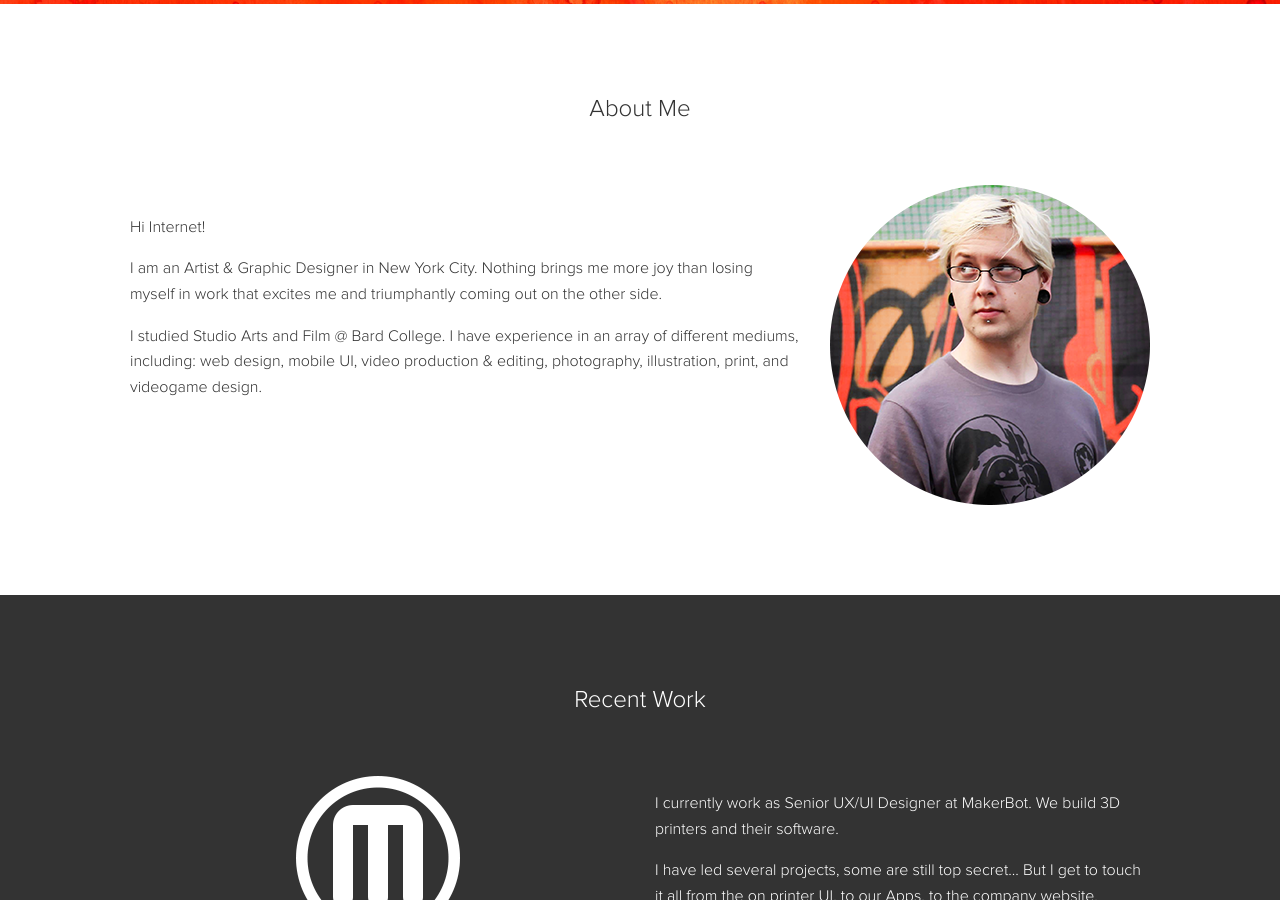
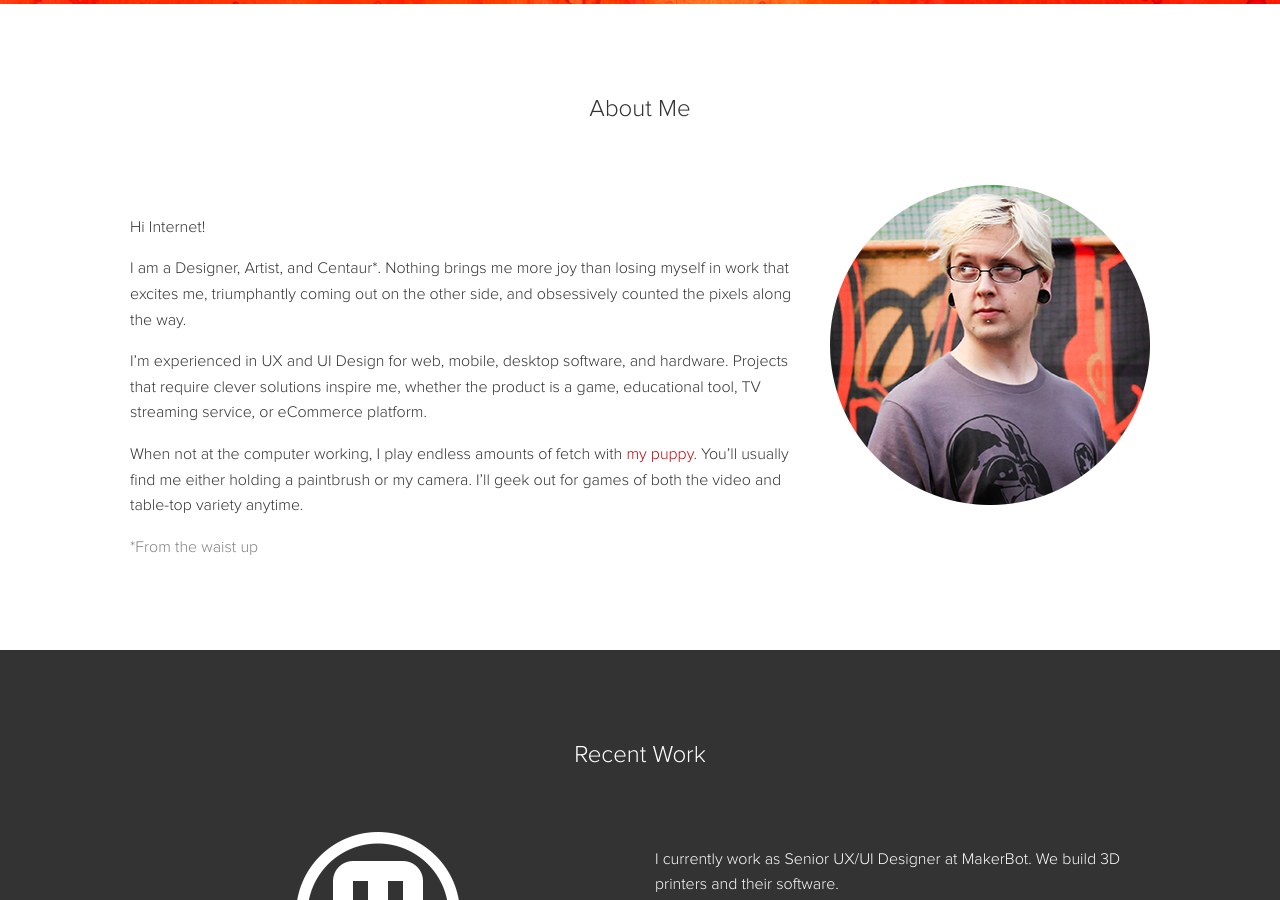
Before and after one commit to maxdrz/maxdrz.github.io, a Jekyll site: the page built from index.html, in a window 1280 px wide and 900 px high, scrolled down 633 px. Built offline with Jekyll 4.4.1, drawn with Linux system fonts in a browser that asks for light colours; some web fonts are replaced.

Commit message:
Update about me text

```diff
--- a/index.html
+++ b/index.html
@@ -15,20 +15,26 @@ layout: default
     <h2 class="sml-c12 text-center">About Me</h2>
     <div class="row push-top-double">
       <div class="sml-c12 med-c8">
-        <p class="med-push">
-          Hi Internet!
+        <p class="med-push">Hi Internet!</p>
+        <p>
+          I am a Designer, Artist, and Centaur*. Nothing brings me more joy than
+          losing myself in work that excites me, triumphantly coming out on the
+          other side, and obsessively counted the pixels along the way.
         </p>
         <p>
-          I am an Artist &amp; Graphic Designer in New York City. Nothing brings
-          me more joy than losing myself in work that excites me and
-          triumphantly coming out on the other side.
+          I&rsquo;m experienced in UX and UI Design for web, mobile, desktop
+          software, and hardware. Projects that require clever solutions inspire
+          me, whether the product is a game, educational tool, TV streaming
+          service, or eCommerce platform.
         </p>
         <p>
-          I studied Studio Arts and Film @ Bard College. I have experience in
-          an array of different mediums, including: web design, mobile UI,
-          video production &amp; editing, photography, illustration, print, and
-          videogame design.
+          When not at the computer working, I play endless amounts of fetch with
+          <a href="http://theadventuresoftali.tumblr.com/">my puppy</a>.
+          You&rsquo;ll usually find me either holding a paintbrush or my camera.
+          I&rsquo;ll geek out for games of both the video and table-top variety
+          anytime.
         </p>
+        <p class="meta">*From the waist up</p>
       </div> <!-- .c -->
       <div class="sml-c12 med-c4 push-top med-no-push">
         <img src="/assets/images/max.png" alt="Max" />
@@ -46,7 +52,7 @@ layout: default
       </div> <!-- .c -->
       <div class="sml-c12 med-c6">
         <p class="push-top-half">
-          I  currently work as Senior UX/UI Designer at MakerBot.
+          I currently work as Senior UX/UI Designer at MakerBot.
           We build 3D printers and their software.
         </p>
         <p>
```
